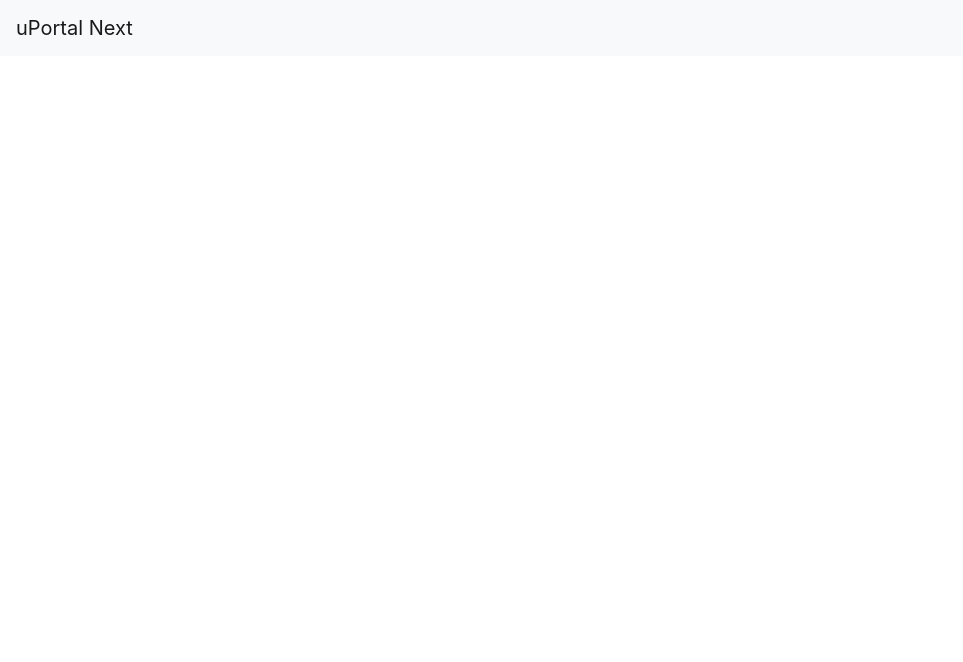
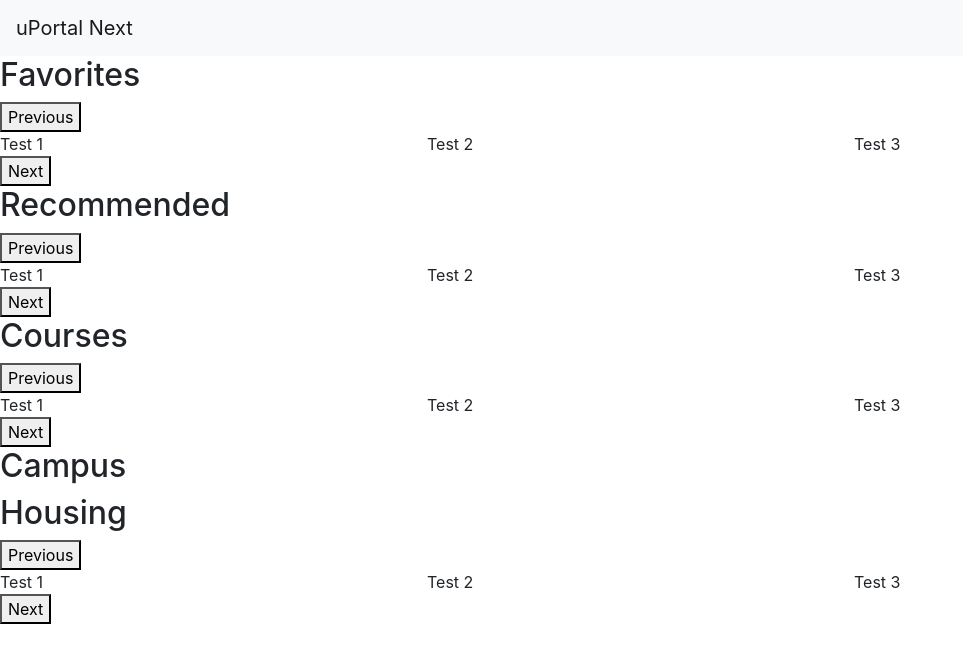
Before and after one commit to ChristianMurphy/contented-ui, a website: page index.html in a window 1280 px wide. Shown: the whole page, without its empty margins (0-963 px from the left). Drawn offline with nearby package versions, Linux system fonts and the light colour scheme.

Commit message:
feat: add sliding content rows

```diff
--- a/index.html
+++ b/index.html
@@ -10,6 +10,7 @@
     <script defer src="node_modules/popper.js/dist/umd/popper.min.js"></script>
     <script defer src="node_modules/bootstrap/dist/js/bootstrap.min.js"></script>
     <script defer src="node_modules/slick-carousel/slick/slick.min.js"></script>
+    <script defer src="js/contented.js"></script>
   </head>
   <body>
     <header>
@@ -20,9 +21,89 @@
       </nav>
     </header>
     <main>
-      <section>
+      <section class="up-content-row">
+        <h2>
+          Favorites
+        </h2>
+        <section>
+          <section class="up-portlet">
+            Test 1
+          </section>
+          <section class="up-portlet">
+            Test 2
+          </section>
+          <section class="up-portlet">
+            Test 3
+          </section>
+          <section class="up-portlet">
+            Test 4
+          </section>
+        </section>
       </section>
-      <section>
+      <section class="up-content-row">
+        <h2>
+          Recommended
+        </h2>
+        <section>
+          <section class="up-portlet">
+            Test 1
+          </section>
+          <section class="up-portlet">
+            Test 2
+          </section>
+          <section class="up-portlet">
+            Test 3
+          </section>
+          <section class="up-portlet">
+            Test 4
+          </section>
+        </section>
+      </section>
+      <section class="up-content-row">
+        <h2>
+          Courses
+        </h2>
+        <section>
+          <section class="up-portlet">
+            Test 1
+          </section>
+          <section class="up-portlet">
+            Test 2
+          </section>
+          <section class="up-portlet">
+            Test 3
+          </section>
+          <section class="up-portlet">
+            Test 4
+          </section>
+        </section>
+      </section>
+      <section class="up-content-row">
+        <h2>
+          Campus
+        </h2>
+        <section>
+
+        </section>
+      </section>
+      <section class="up-content-row">
+        <h2>
+          Housing
+        </h2>
+        <section>
+          <section class="up-portlet">
+            Test 1
+          </section>
+          <section class="up-portlet">
+            Test 2
+          </section>
+          <section class="up-portlet">
+            Test 3
+          </section>
+          <section class="up-portlet">
+            Test 4
+          </section>
+        </section>
       </section>
     </main>
   </body>
--- /dev/null
+++ b/js/contented.js
@@ -0,0 +1,6 @@
+$(document).ready(function() {
+  $(".up-content-row > section").slick({
+    slidesToShow: 3,
+    slidesToScroll: 1
+  });
+});
```
